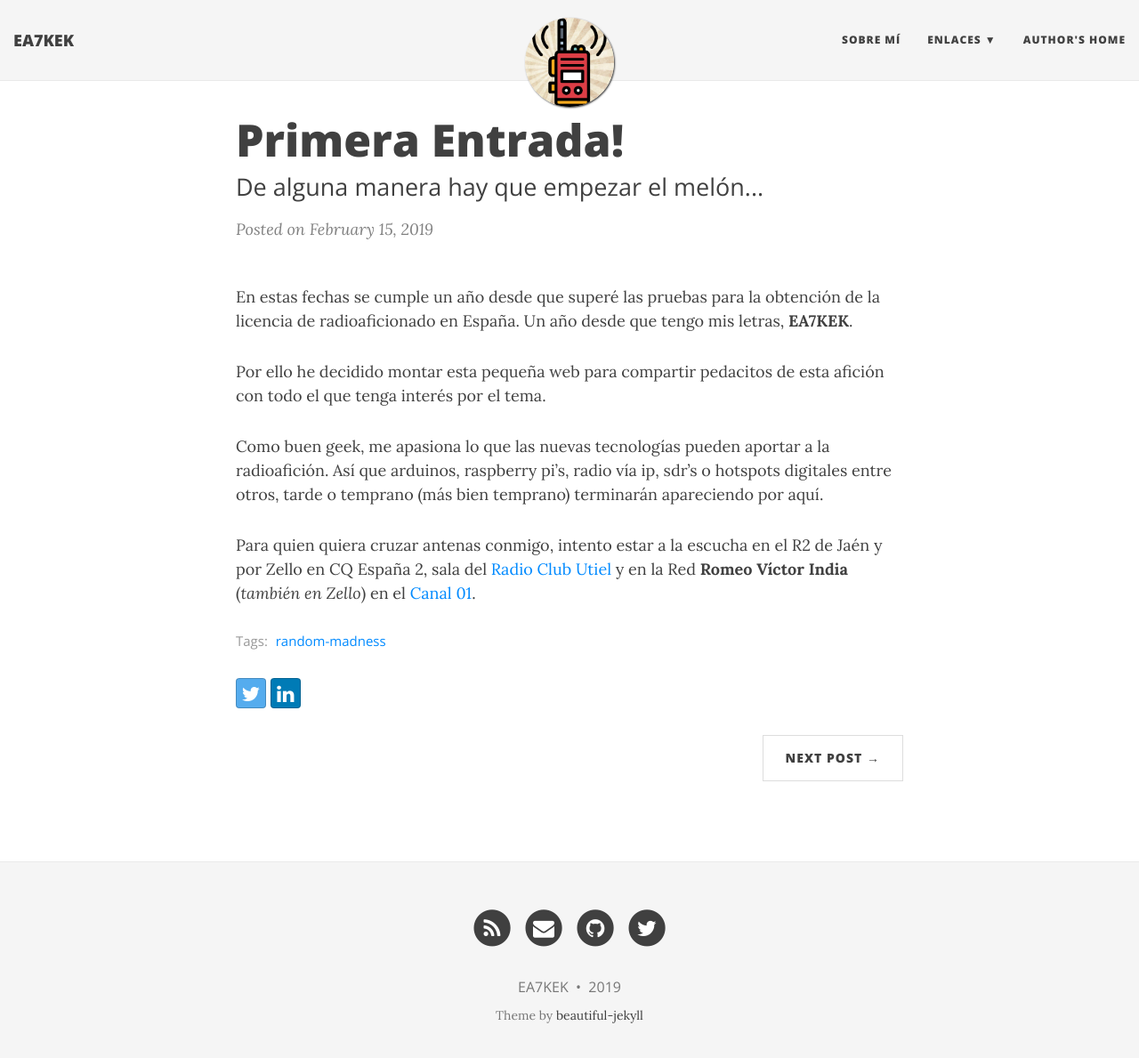
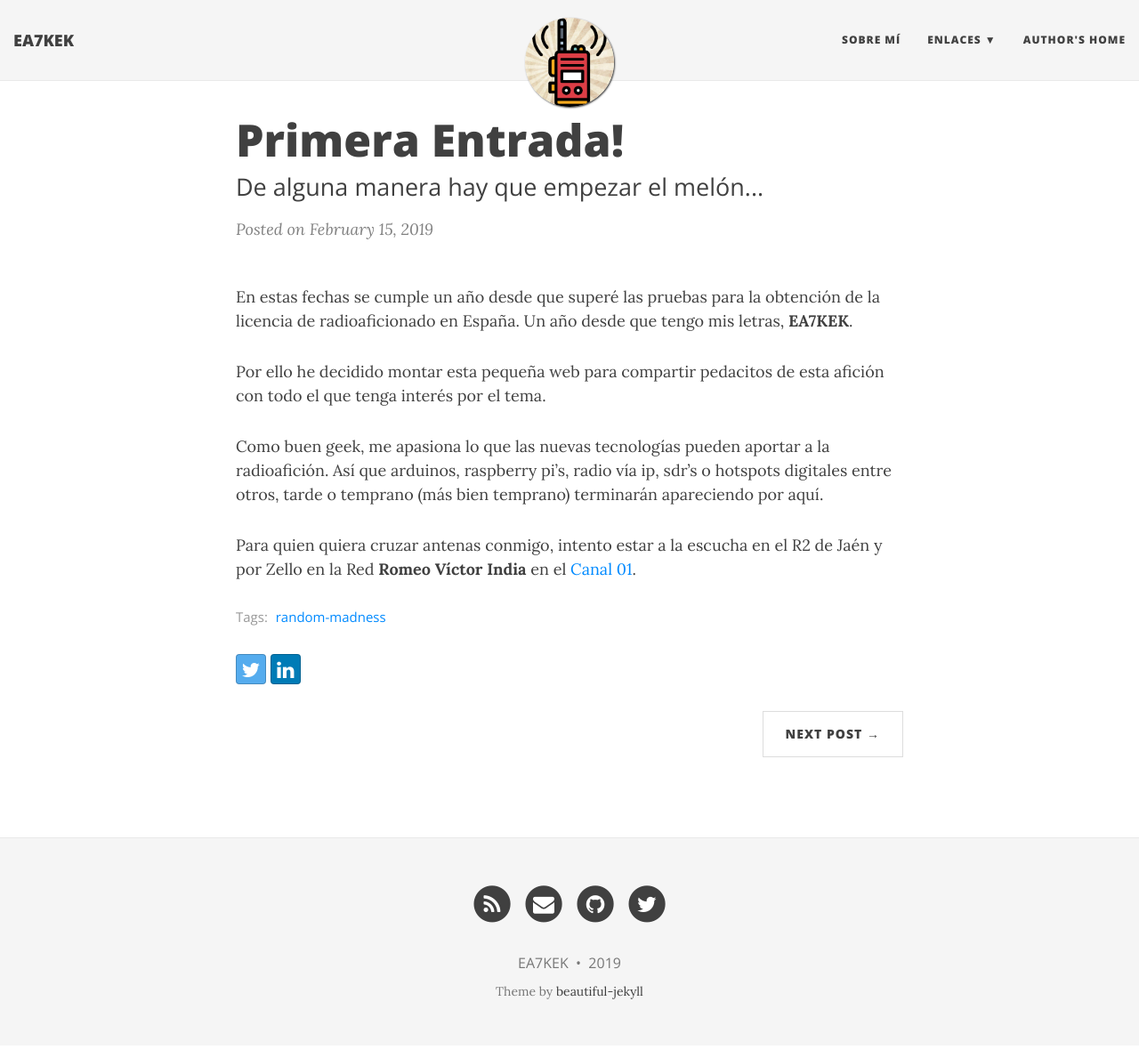
Before and after one commit to ea7kek/ea7kek.github.io, a Jekyll site: the page built from _posts/2019-02-15-primera-entrada.md, in a window 1280 px wide and 1202 px high. Shown: the top 1189 px of the window at 89% size. Built offline with Jekyll 4.4.1, drawn with Linux system fonts in a browser that asks for light colours; nearby versions of some CDN libraries; comment, search, counter and statistics services are not loaded.

Commit message:
Update 2019-02-15-primera-entrada.md

```diff
--- a/_posts/2019-02-15-primera-entrada.md
+++ b/_posts/2019-02-15-primera-entrada.md
@@ -12,4 +12,4 @@
 
 Como buen geek, me apasiona lo que las nuevas tecnologías pueden aportar a la radioafición. Así que arduinos, raspberry pi’s, radio vía ip, sdr’s o hotspots digitales entre otros, tarde o temprano (más bien temprano) terminarán apareciendo por aquí.
 
-Para quien quiera cruzar antenas conmigo, intento estar a la escucha en el R2 de Jaén y por Zello en CQ España 2, sala del [Radio Club Utiel](http://ea5rca.es) y en la Red **Romeo Víctor India** (*también en Zello*) en el  [Canal 01](https://zello.com/channels/k/gmPbB).
+Para quien quiera cruzar antenas conmigo, intento estar a la escucha en el R2 de Jaén y por Zello en la Red **Romeo Víctor India** en el  [Canal 01](https://zello.com/channels/k/gmPbB).
```
